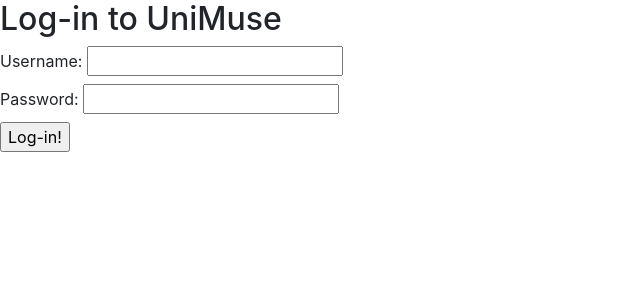
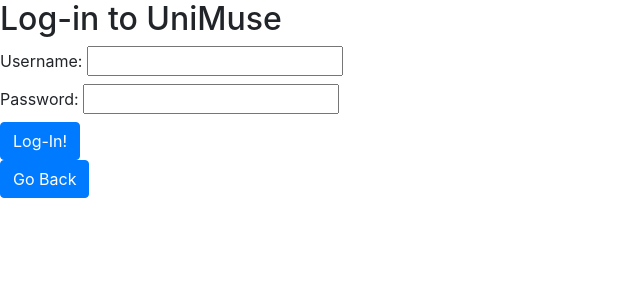
Before and after one commit to student-code-reviews/UniMuse, a Flask app: page /login-form in a window 1280 px wide. Shown: the top 300 px of the page, without its empty margins (0-640 px from the left). Run offline with Flask 2, Linux system fonts and the light colour scheme; some libraries are stand-ins or nearby versions.

Commit message:
Added go back to main page button on login page.

```diff
--- a/UniMuse/templates/login-form.html
+++ b/UniMuse/templates/login-form.html
@@ -14,8 +14,11 @@
     <label>
       Password: <input type="password" name="um-password" required>
     </label><br>
-    <input type="submit" value="Log-in!">
+    <button type="submit" class="btn btn-primary" id="login-btn">Log-In!</button>
 
   </form>
 
+  <button class="btn btn-primary" id="login-to-main-btn" onclick="location.href = '/'">
+    Go Back</button>
+
 {% endblock %}
--- a/UniMuse/templates/sign-up-form.html
+++ b/UniMuse/templates/sign-up-form.html
@@ -18,8 +18,6 @@
 
   </form>
 
-  <br>
-
   <button class="btn btn-primary" id="signup-to-main-btn" onclick="location.href = '/'">
     Go Back</button>
 
```
